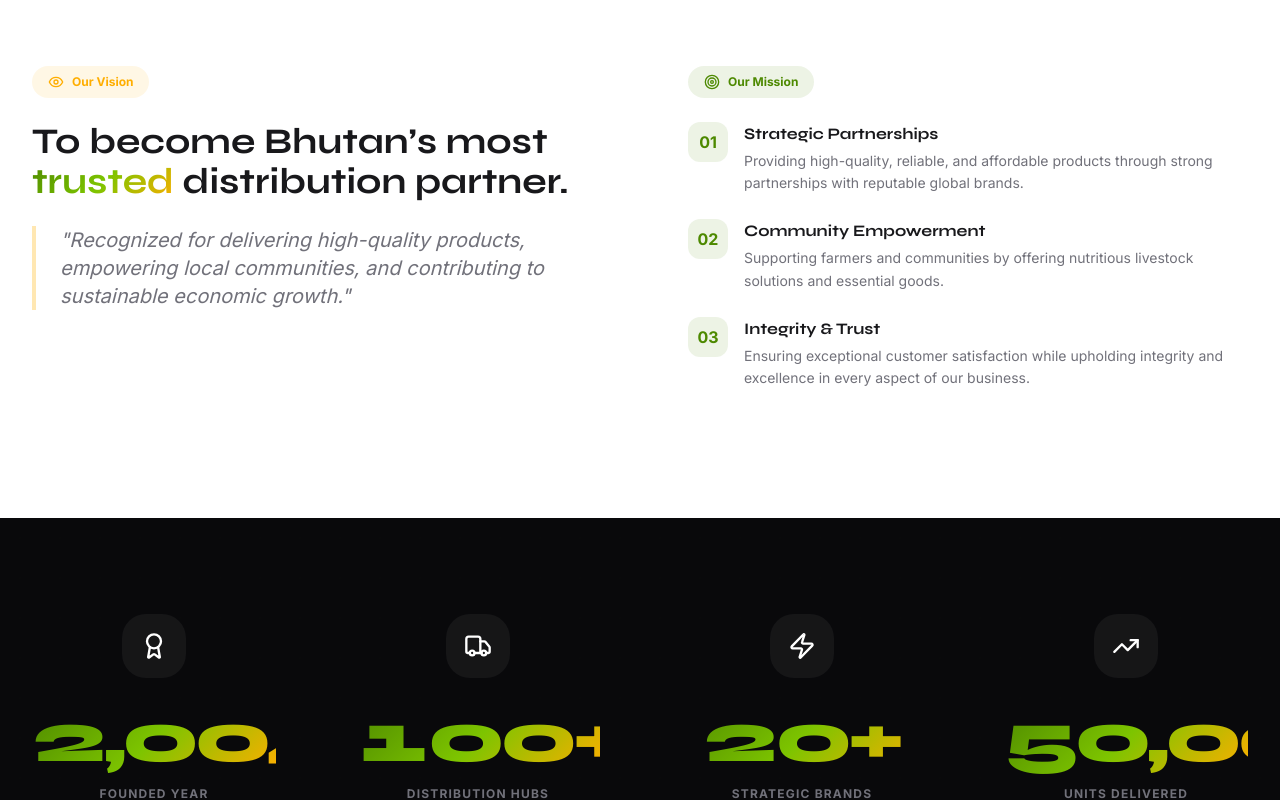
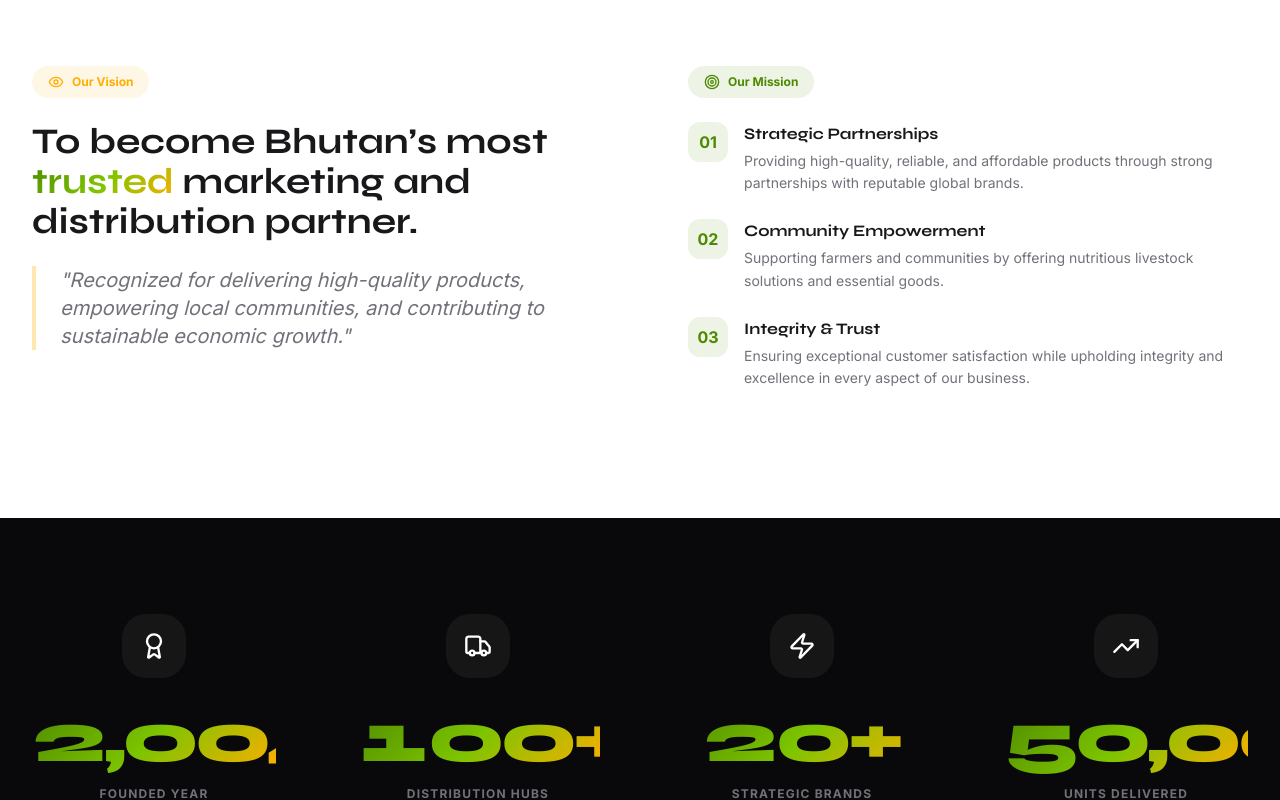
Before and after one commit to YouKnowGuru/IKPL, a Next.js app: page /about in a window 1280 px wide. Shown: the part 1380-2180 px from the top of the page. Built offline with nearby package versions, Linux system fonts and the light colour scheme; no server answers; the database is empty.

Commit message:
feat: Update brand identity across Hero, Footer, and About page to 'UDOR Feeds | Rumpum | Sizmic marketing partner'.

```diff
--- a/app/about/page.tsx
+++ b/app/about/page.tsx
@@ -175,7 +175,7 @@
                     <Eye className="h-4 w-4" />
                     Our Vision
                   </div>
-                  <h3 className="text-2xl sm:text-4xl font-display font-bold mb-4 sm:mb-6 text-zinc-900 dark:text-white">To become Bhutan’s most <span className="gradient-text">trusted</span> distribution partner.</h3>
+                  <h3 className="text-2xl sm:text-4xl font-display font-bold mb-4 sm:mb-6 text-zinc-900 dark:text-white">To become Bhutan’s most <span className="gradient-text">trusted</span> marketing and distribution partner.</h3>
                   <p className="text-base sm:text-xl text-zinc-500 dark:text-zinc-400 leading-relaxed mb-6 sm:mb-8 italic border-l-4 border-agro-orange/30 pl-4 sm:pl-6">
                     "Recognized for delivering high-quality products, empowering local communities, and contributing to sustainable economic growth."
                   </p>
--- a/app/page.tsx
+++ b/app/page.tsx
@@ -523,8 +523,8 @@
               </motion.div>
 
               <motion.h1 variants={fadeUp} className="font-display font-extrabold text-white text-2xl sm:text-5xl md:text-6xl lg:text-[4rem] leading-[1.1] sm:leading-[1.05] tracking-tight">
-                Bhutan’s Trusted <br className="hidden sm:block" />
-                <span className="bg-gradient-to-r from-agro-orange via-amber-400 to-agro-green bg-clip-text text-transparent">Agriculture Partner</span>
+                UDOR Feeds | Rumpum | <br className="hidden sm:block" />
+                <span className="bg-gradient-to-r from-agro-orange via-amber-400 to-agro-green bg-clip-text text-transparent">Sizmic marketing partner</span>
               </motion.h1>
 
 
--- a/components/shared/Footer.tsx
+++ b/components/shared/Footer.tsx
@@ -187,7 +187,7 @@
 
 
             <p className="text-zinc-400 text-sm leading-relaxed max-w-xs">
-              Revolutionizing animal nutrition with premium, scientifically-formulated feeds. Trusted by 20,000+ farmers across Bhutan for over two decades.
+              UDOR Feeds | Rumpum | Sizmic marketing partner. Revolutionizing animal nutrition and consumer distribution across Bhutan for over two decades.
             </p>
 
             {/* Contact info — pulled dynamically from Settings */}
```
